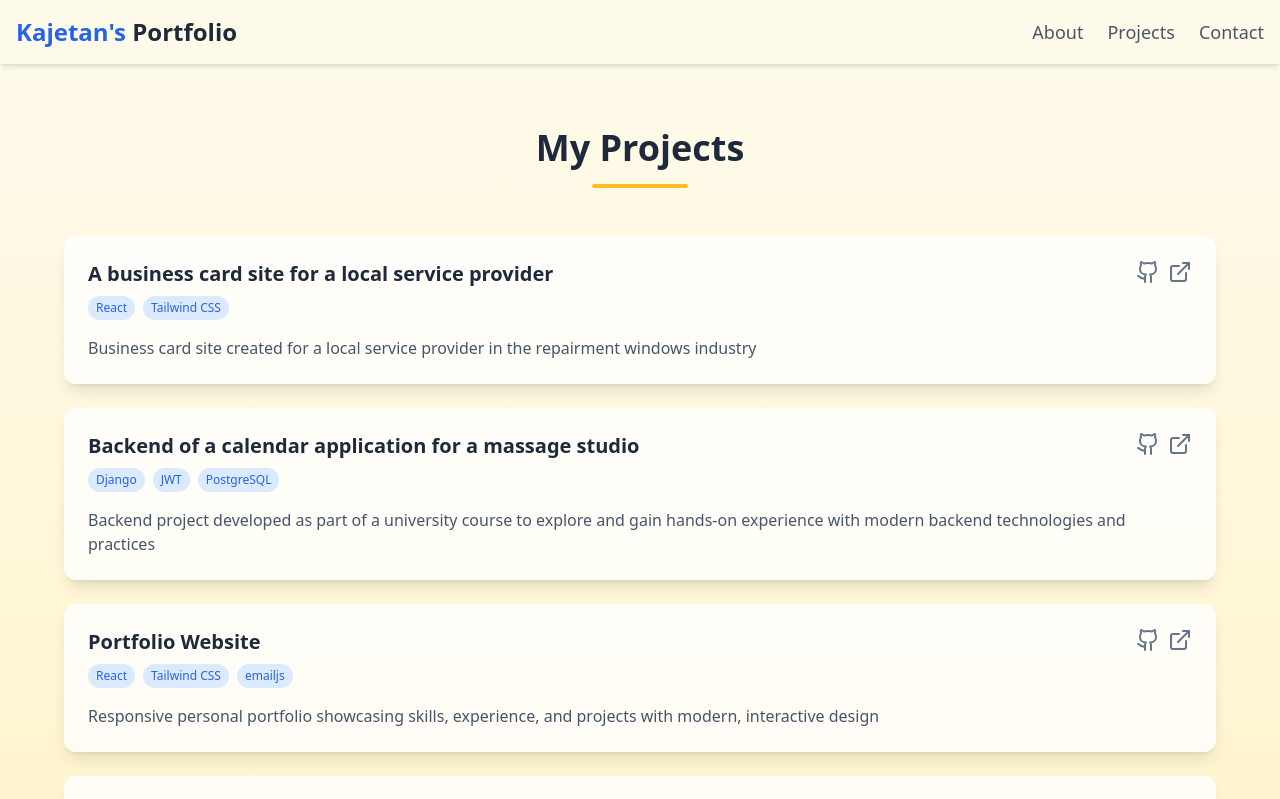
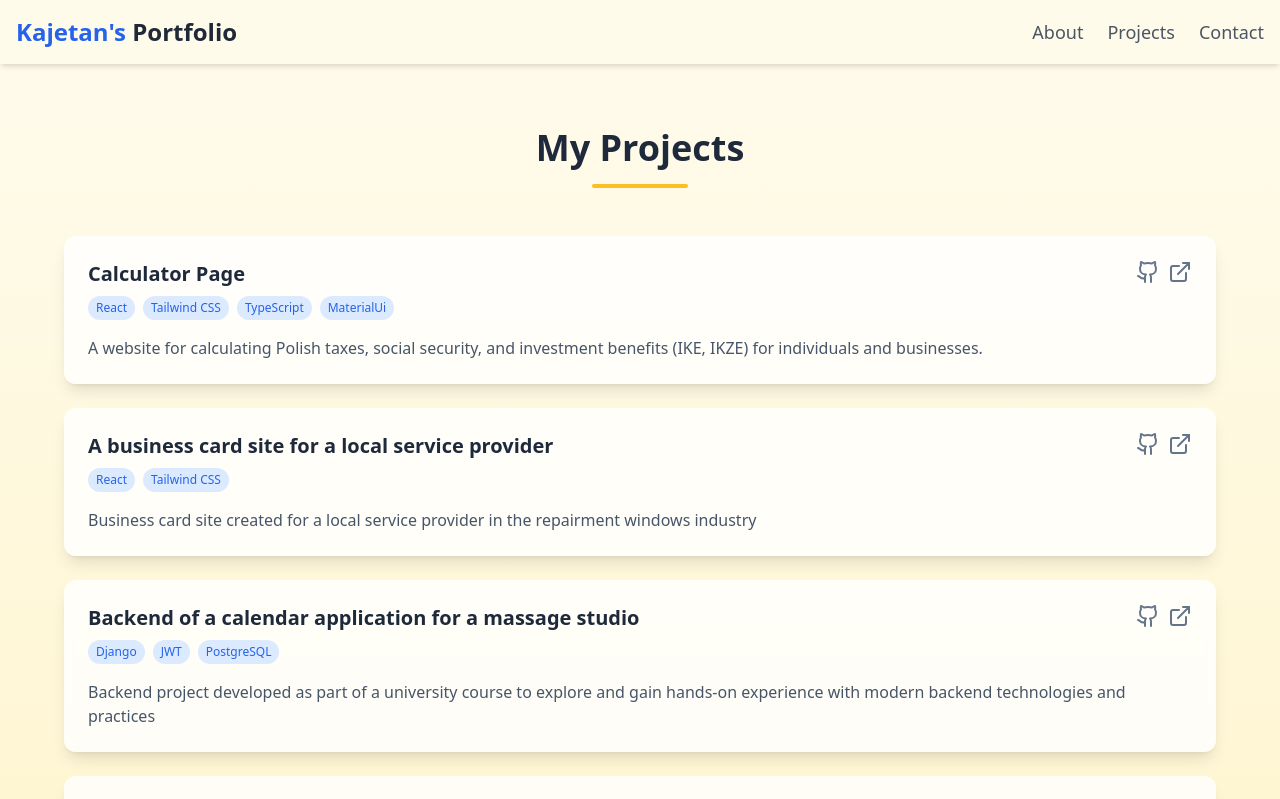
Before and after one commit to KajetanJedrych/portfolioPage, a React (Create React App) app: page /projects in a window 1280 px wide. Shown: the top 799 px of the page. Built offline with nearby package versions, Linux system fonts and the light colour scheme.

Commit message:
add one project

```diff
--- a/src/pages/Projects.js
+++ b/src/pages/Projects.js
@@ -3,6 +3,14 @@ import { Code, ExternalLink, Github, MessageCircle } from 'lucide-react';
 
 const Projects = () => {
   const projects = [
+
+    {
+      title: "Calculator Page",
+      technologies: ["React", "Tailwind CSS", "TypeScript", "MaterialUi"],
+      description: "A website for calculating Polish taxes, social security, and investment benefits (IKE, IKZE) for individuals and businesses.",
+      githubLink: "https://github.com/KajetanJedrych/calc",
+      demoLink: "https://kalkulatory.org/"
+    },
     {
         title: "A business card site for a local service provider",
         technologies: ["React", "Tailwind CSS"],
```
Also changed, not shown: 1 other file (tests, documents, lock files or other folders).
